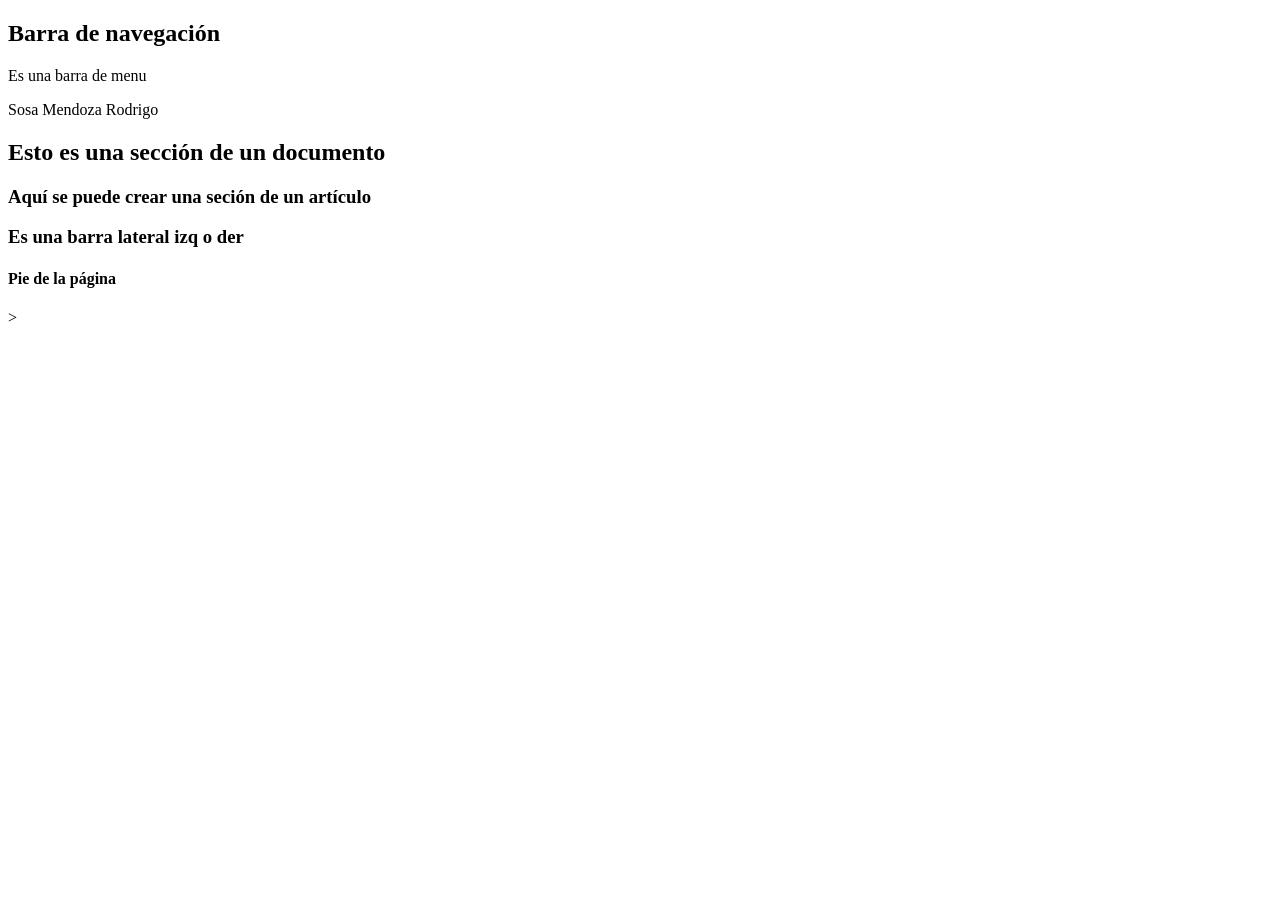
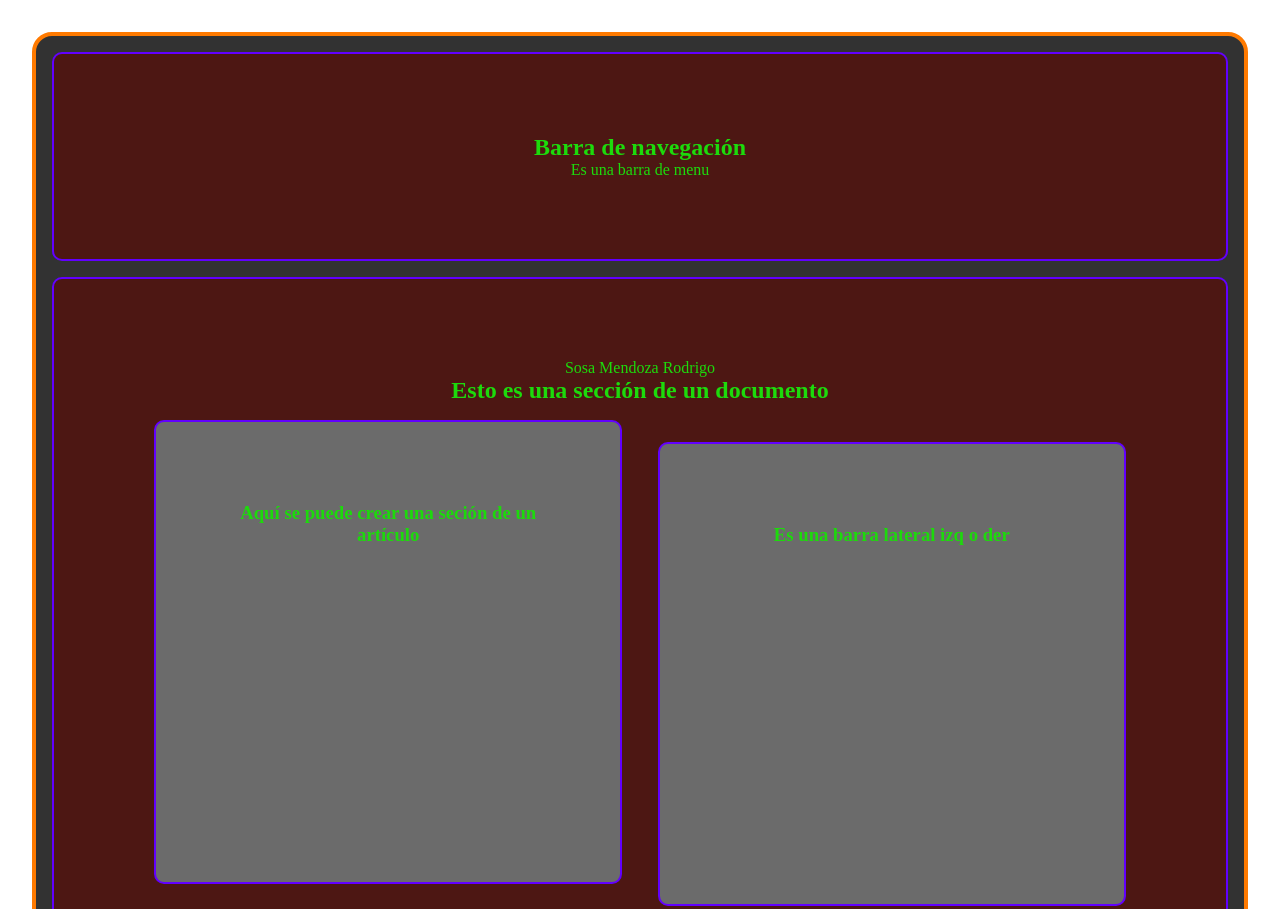
Before and after one commit to RodrigoSosaM/4IV7-PSW-Sosa-Mendoza-Rodrigo, a plain HTML site: page index.html in a window 1280 px wide. Shown: the top 909 px of the page. Before the commit the page ends 800 px from the top, so only its background shows below. Drawn offline with Linux system fonts and the light colour scheme.

Commit message:
hice todo lo de la 2da clase

```diff
--- a/CSS/masterstyle.css
+++ b/CSS/masterstyle.css
@@ -1,10 +1,36 @@
 *{
     padding: 0;
     margin: 0;
-    color: #eee;
+    color: rgb(29, 218, 12);
     text-align: center;
 }
 
 html, body{
     background-color: white
 }
+
+.main-container{
+    border: 4px solid rgb(255, 122,0);
+    border-radius: 20px;
+    margin: 2rem;
+    background-color: rgb(50, 50, 50);
+
+}
+
+nav, section, footer, article, aside{
+    border: 2px solid rgb(98, 0, 255);
+    margin: 1rem;
+    border-radius: 10px;
+    padding: 5rem;
+}
+
+article, aside{
+    width: 30%;
+    display: inline-block;
+    height: 300px;
+    background-color: rgb(107, 107, 107);
+}
+
+nav, section, footer{
+    background-color: rgb(77, 23, 19);
+}
--- a/index.html
+++ b/index.html
@@ -5,6 +5,7 @@
     <meta http-equiv="X-UA-Compatible" content="IE=edge">
     <meta name="viewport" content="width=device-width, initial-scale=1.0">
     <title>HTML 5 El futuro</title>
+    <link rel="stylesheet" href="CSS/masterstyle.css">
 </head>
 <body>
     <div class="main-container">
```
